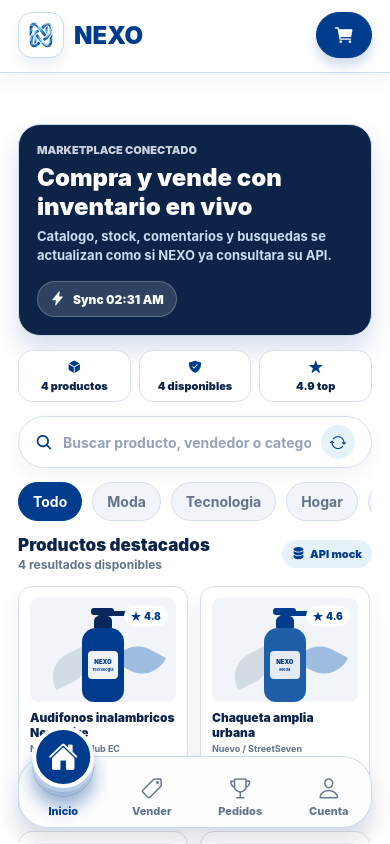
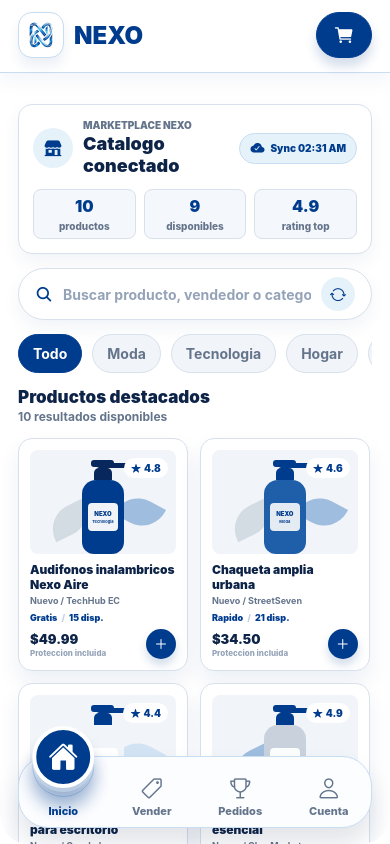
Before and after one commit to Walthergl66/nexo, a React Native app in the folder frontend/: screen / in a window 390 px wide. Built offline with nearby package versions, Linux system fonts and the light colour scheme.

Commit message:
feat: mejorar la carga del catálogo y optimizar la pantalla de inicio eliminando elementos innecesarios

```diff
--- a/frontend/App.tsx
+++ b/frontend/App.tsx
@@ -56,6 +56,7 @@ export default function App() {
   const activePillX = useRef(new Animated.Value(0)).current;
   const activeBubbleScale = useRef(new Animated.Value(1)).current;
   const cartPulse = useRef(new Animated.Value(1)).current;
+  const hasLoadedCatalog = useRef(false);
   const headerVisibility = useRef(new Animated.Value(1)).current;
   const isHeaderVisible = useRef(true);
   const lastProductScrollY = useRef(0);
@@ -74,7 +75,7 @@ export default function App() {
   });
 
   useEffect(() => {
-    const isInitialLoad = marketplaceProducts.length === 0;
+    const isInitialLoad = !hasLoadedCatalog.current;
     const requestDelay = isInitialLoad ? 680 : 360;
 
     if (isInitialLoad) {
@@ -109,12 +110,13 @@ export default function App() {
       setMarketplaceProducts(nextProducts);
       setFilteredProducts(nextFilteredProducts);
       setLastCatalogSync(new Date());
+      hasLoadedCatalog.current = true;
       setIsCatalogLoading(false);
       setIsCatalogRefreshing(false);
     }, requestDelay);
 
     return () => clearTimeout(request);
-  }, [activeFilter, catalogRequestKey, cartQuantities, marketplaceProducts.length, search]);
+  }, [activeFilter, catalogRequestKey, cartQuantities, search]);
 
   const selectedProduct = useMemo(() => {
     return marketplaceProducts.find((product) => product.id === selectedProductId) ?? null;
@@ -634,10 +636,10 @@ const styles = StyleSheet.create({
     paddingBottom: 132,
   },
   contentWithHeader: {
-    paddingTop: 124,
+    paddingTop: 104,
   },
   productContent: {
-    paddingTop: 12,
+    paddingTop: 0,
   },
   screenTransition: {
     gap: 14,
--- a/frontend/app/home/HomeScreen.tsx
+++ b/frontend/app/home/HomeScreen.tsx
@@ -144,18 +144,19 @@ export function HomeScreen({
   return (
     <>
       <View style={styles.marketHero}>
+        <View style={styles.heroHeader}>
+          <View style={styles.heroBrandMark}>
+            <Ionicons name="storefront" size={18} color={colors.brandBlue} />
+          </View>
           <View style={styles.heroCopy}>
-          <Text style={styles.heroEyebrow}>Marketplace conectado</Text>
-          <Text style={styles.heroTitle}>Compra y vende con inventario en vivo</Text>
-          <Text style={styles.heroSubtitle}>
-            Catalogo, stock, comentarios y busquedas se actualizan como si NEXO ya consultara su API.
-          </Text>
+            <Text style={styles.heroEyebrow}>Marketplace NEXO</Text>
+            <Text style={styles.heroTitle}>Catalogo conectado</Text>
           </View>
           <View style={styles.heroMetric}>
             {isRefreshing ? (
-            <ActivityIndicator size="small" color={colors.surface} />
+              <ActivityIndicator size="small" color={colors.brandBlue} />
             ) : (
-            <Ionicons name="flash" size={15} color={colors.surface} />
+              <Ionicons name="cloud-done" size={14} color={colors.brandBlue} />
             )}
             <Text style={styles.heroMetricText}>{syncLabel}</Text>
           </View>
@@ -163,16 +164,17 @@ export function HomeScreen({
 
         <View style={styles.trustRow}>
           <View style={styles.trustPill}>
-          <Ionicons name="cube" size={14} color={colors.brandBlue} />
-          <Text style={styles.trustText}>{productsCount || '...'} productos</Text>
+            <Text style={styles.trustValue}>{productsCount || '...'}</Text>
+            <Text style={styles.trustText}>productos</Text>
           </View>
           <View style={styles.trustPill}>
-          <Ionicons name="shield-checkmark" size={14} color={colors.brandBlue} />
-          <Text style={styles.trustText}>{availableProducts} disponibles</Text>
+            <Text style={styles.trustValue}>{availableProducts}</Text>
+            <Text style={styles.trustText}>disponibles</Text>
           </View>
           <View style={styles.trustPill}>
-          <Ionicons name="star" size={14} color={colors.brandBlue} />
-          <Text style={styles.trustText}>{bestRating.toFixed(1)} top</Text>
+            <Text style={styles.trustValue}>{bestRating.toFixed(1)}</Text>
+            <Text style={styles.trustText}>rating top</Text>
+          </View>
         </View>
       </View>
 
@@ -226,14 +228,7 @@ export function HomeScreen({
               : `${filteredProducts.length} ${filteredProducts.length === 1 ? 'resultado' : 'resultados'} disponibles`}
           </Text>
         </View>
-        <View style={styles.resultsBadge}>
-          {isRefreshing ? (
-            <ActivityIndicator size="small" color={colors.brandBlue} />
-          ) : (
-            <Ionicons name="server" size={13} color={colors.brandBlue} />
-          )}
-          <Text style={styles.resultsBadgeText}>{isRefreshing ? 'Actualizando' : 'API mock'}</Text>
-        </View>
+
       </View>
 
       {isLoading ? (
@@ -264,56 +259,61 @@ export function HomeScreen({
 
 const styles = StyleSheet.create({
   marketHero: {
-    borderRadius: radii.large,
-    backgroundColor: colors.ink,
-    padding: 18,
-    gap: 16,
-    overflow: 'hidden',
+    borderRadius: radii.medium,
+    backgroundColor: colors.surface,
+    padding: 14,
+    gap: 12,
     borderWidth: 1,
-    borderColor: colors.brandBlueLine,
+    borderColor: colors.line,
     shadowColor: colors.brandBlue,
-    shadowOffset: { width: 0, height: 14 },
-    shadowOpacity: 0.16,
-    shadowRadius: 24,
-    elevation: 8,
+    shadowOffset: { width: 0, height: 8 },
+    shadowOpacity: 0.06,
+    shadowRadius: 18,
+    elevation: 3,
+  },
+  heroHeader: {
+    flexDirection: 'row',
+    alignItems: 'center',
+    gap: 10,
+  },
+  heroBrandMark: {
+    width: 40,
+    height: 40,
+    borderRadius: radii.pill,
+    backgroundColor: colors.brandBlueSoft,
+    alignItems: 'center',
+    justifyContent: 'center',
   },
   heroCopy: {
-    gap: 6,
+    flex: 1,
+    gap: 2,
   },
   heroEyebrow: {
-    color: colors.silver,
-    fontSize: 11,
+    color: colors.inkMuted,
+    fontSize: 10,
     fontWeight: '900',
     textTransform: 'uppercase',
   },
   heroTitle: {
-    color: colors.surface,
-    fontSize: 24,
+    color: colors.ink,
+    fontSize: 18,
     fontWeight: '900',
-    lineHeight: 29,
-  },
-  heroSubtitle: {
-    color: colors.brandBlueLine,
-    fontSize: 13,
-    fontWeight: '700',
-    lineHeight: 19,
-    maxWidth: 310,
+    lineHeight: 22,
   },
   heroMetric: {
-    alignSelf: 'flex-start',
     flexDirection: 'row',
     alignItems: 'center',
-    gap: 8,
+    gap: 6,
     borderRadius: radii.pill,
-    backgroundColor: 'rgba(255,255,255,0.14)',
+    backgroundColor: colors.brandBlueSoft,
     borderWidth: 1,
-    borderColor: 'rgba(255,255,255,0.22)',
-    paddingHorizontal: 12,
-    paddingVertical: 9,
+    borderColor: colors.brandBlueLine,
+    paddingHorizontal: 10,
+    paddingVertical: 7,
   },
   heroMetricText: {
-    color: colors.surface,
-    fontSize: 12,
+    color: colors.brandBlue,
+    fontSize: 10,
     fontWeight: '900',
   },
   trustRow: {
@@ -322,9 +322,9 @@ const styles = StyleSheet.create({
   },
   trustPill: {
     flex: 1,
-    minHeight: 52,
-    borderRadius: radii.medium,
-    backgroundColor: colors.surface,
+    minHeight: 50,
+    borderRadius: radii.small,
+    backgroundColor: colors.surfaceMuted,
     borderWidth: 1,
     borderColor: colors.line,
     alignItems: 'center',
@@ -332,10 +332,15 @@ const styles = StyleSheet.create({
     gap: 4,
     paddingHorizontal: 10,
   },
+  trustValue: {
+    color: colors.brandBlue,
+    fontSize: 16,
+    fontWeight: '900',
+  },
   trustText: {
-    color: colors.ink,
-    fontSize: 11,
-    fontWeight: '900',
+    color: colors.inkMuted,
+    fontSize: 10,
+    fontWeight: '800',
   },
   searchBox: {
     flexDirection: 'row',
--- a/frontend/data/mockMarketplace.ts
+++ b/frontend/data/mockMarketplace.ts
@@ -75,6 +75,116 @@ export const products: Product[] = [
       { id: 'C-103-2', author: 'Camila', rating: 5, text: 'Buena relacion precio-calidad.' },
     ],
   },
+  {
+    id: 'P-104',
+    title: 'Mochila ejecutiva antirrobo',
+    description:
+      'Mochila resistente al agua con bolsillo oculto, puerto lateral para cable y compartimento acolchado para laptop de 15 pulgadas.',
+    category: 'Moda',
+    price: 42.9,
+    shipping: 'Rapido',
+    stock: 4,
+    available: true,
+    rating: 4.7,
+    seller: 'UrbanPack',
+    condition: 'Nuevo',
+    visualTone: 'dark',
+    comments: [
+      { id: 'C-104-1', author: 'Nico', rating: 5, text: 'Buen espacio y cierres firmes.' },
+      { id: 'C-104-2', author: 'Lia', rating: 4, text: 'El bolsillo oculto es practico para viajar.' },
+    ],
+  },
+  {
+    id: 'P-105',
+    title: 'Lampara LED de escritorio',
+    description:
+      'Lampara regulable con tres tonos de luz, brazo plegable y base estable para estudiar o trabajar de noche sin cansar la vista.',
+    category: 'Hogar',
+    price: 22.4,
+    shipping: 'Gratis',
+    stock: 12,
+    available: true,
+    rating: 4.5,
+    seller: 'LuzCasa',
+    condition: 'Nuevo',
+    visualTone: 'light',
+    comments: [
+      { id: 'C-105-1', author: 'Paula', rating: 4, text: 'La luz calida queda muy comoda para leer.' },
+    ],
+  },
+  {
+    id: 'P-106',
+    title: 'Teclado mecanico compacto',
+    description:
+      'Teclado 68 teclas con switches tactiles, conexion USB-C y estructura compacta para escritorio pequeno o setup portatil.',
+    category: 'Tecnologia',
+    price: 58,
+    shipping: 'Coordinado',
+    stock: 6,
+    available: true,
+    rating: 4.9,
+    seller: 'KeyStore',
+    condition: 'Nuevo',
+    visualTone: 'cool',
+    comments: [
+      { id: 'C-106-1', author: 'Emi', rating: 5, text: 'Se siente solido y no ocupa mucho espacio.' },
+      { id: 'C-106-2', author: 'Rafa', rating: 5, text: 'Buen sonido, nada exagerado.' },
+    ],
+  },
+  {
+    id: 'P-107',
+    title: 'Perfume floral de bolsillo',
+    description:
+      'Fragancia compacta para llevar en bolso o mochila. Aroma floral ligero, pensado para uso diario y retoques rapidos.',
+    category: 'Belleza',
+    price: 16.8,
+    shipping: 'Rapido',
+    stock: 18,
+    available: true,
+    rating: 4.3,
+    seller: 'AromaLab',
+    condition: 'Nuevo',
+    visualTone: 'warm',
+    comments: [
+      { id: 'C-107-1', author: 'Ana', rating: 4, text: 'Pequeno, practico y huele fresco.' },
+    ],
+  },
+  {
+    id: 'P-108',
+    title: 'Camara instantanea usada',
+    description:
+      'Camara instantanea revisada, con marcas leves de uso y funcionamiento probado. Incluye correa y paquete inicial de papel.',
+    category: 'Tecnologia',
+    price: 64.99,
+    shipping: 'Coordinado',
+    stock: 2,
+    available: true,
+    rating: 4.2,
+    seller: 'RetroClick',
+    condition: 'Usado',
+    visualTone: 'light',
+    comments: [
+      { id: 'C-108-1', author: 'Tamy', rating: 4, text: 'Tal como la describieron, lista para usar.' },
+    ],
+  },
+  {
+    id: 'P-109',
+    title: 'Set de vasos minimalistas',
+    description:
+      'Juego de cuatro vasos de vidrio grueso con acabado transparente. Diseno simple para cocina, oficina o mesa de comedor.',
+    category: 'Hogar',
+    price: 19.95,
+    shipping: 'Gratis',
+    stock: 0,
+    available: false,
+    rating: 4.6,
+    seller: 'Mesa Clara',
+    condition: 'Nuevo',
+    visualTone: 'cool',
+    comments: [
+      { id: 'C-109-1', author: 'Leo', rating: 5, text: 'Los compre antes de agotarse, buena calidad.' },
+    ],
+  },
 ];
 
 export const orders: Order[] = [
```
Lines whose indentation alone changed are shown as unchanged.
